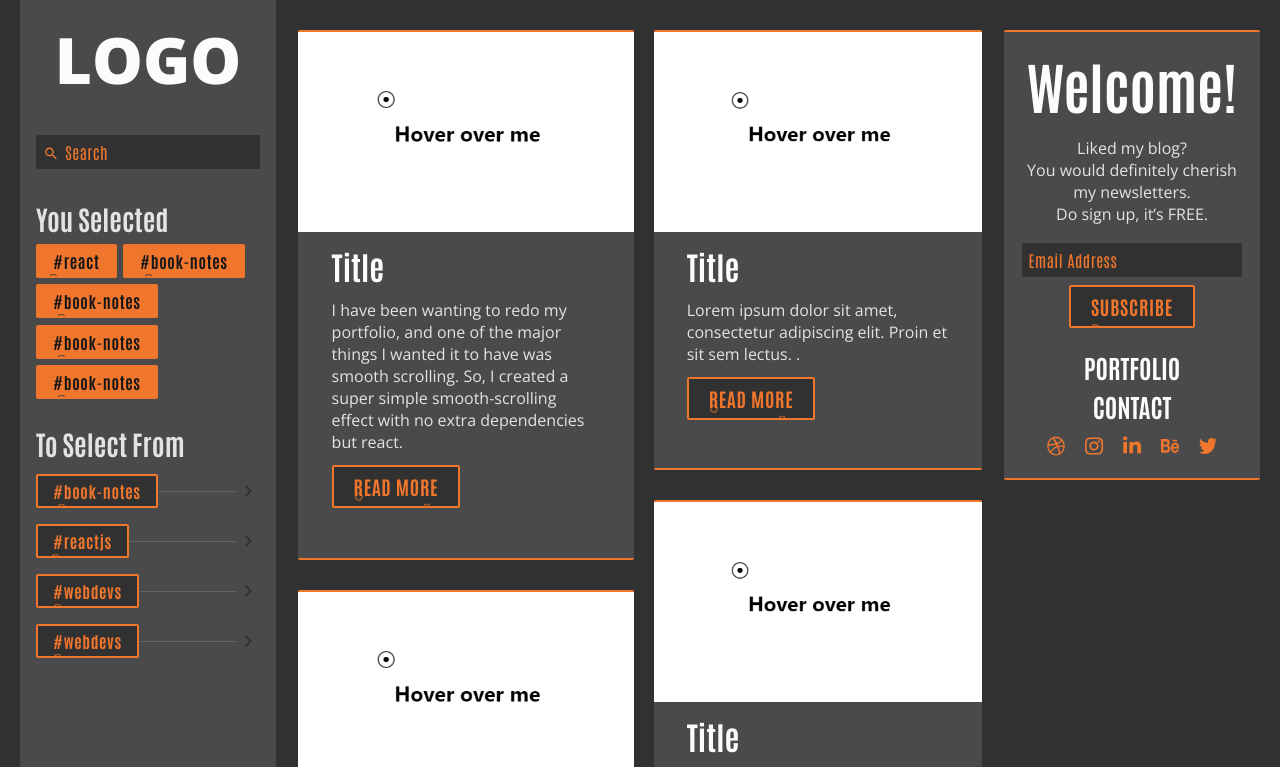
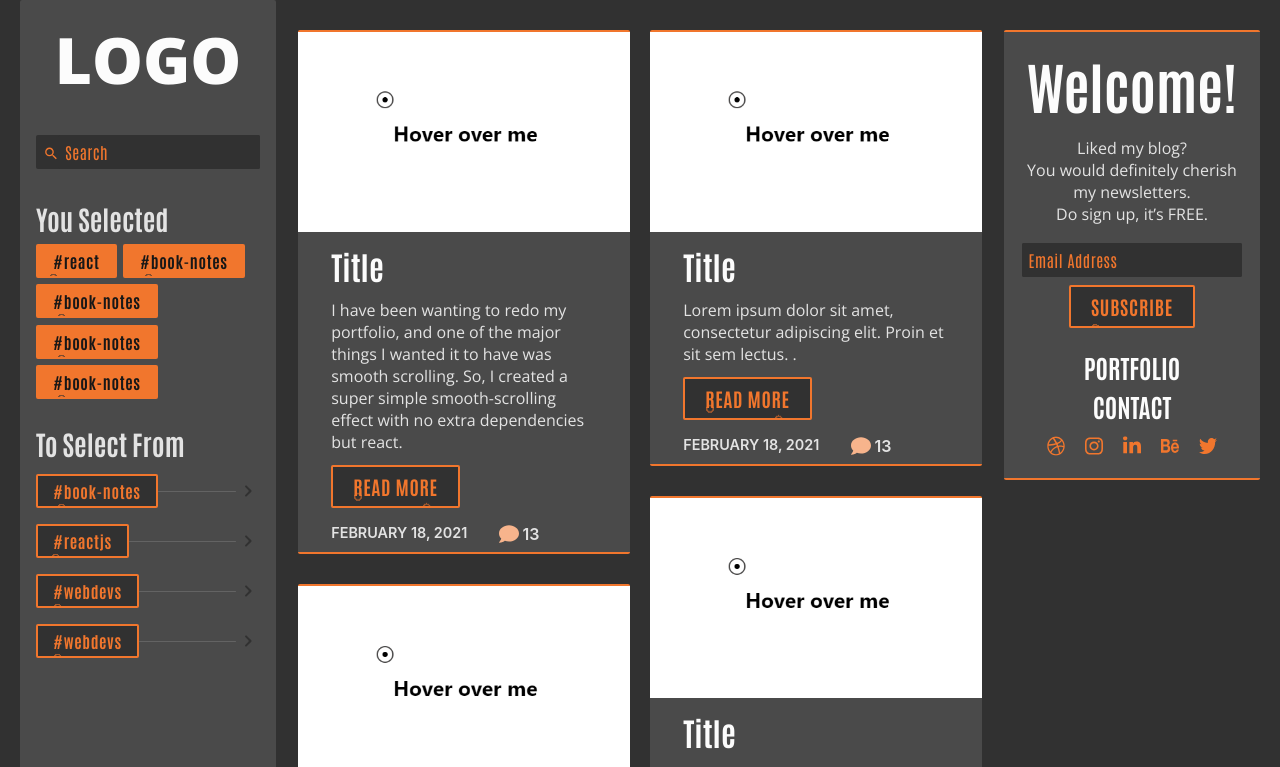
Before and after one commit to holdmypotion/portfolio-v2, a Next.js app: page /blog in a window 1280 px wide. Shown: the top 767 px of the page. Built offline with nearby package versions, Linux system fonts and the light colour scheme.

Commit message:
Added footer to blog thumb and adjusted the sizes of blogthumbs

```diff
--- a/components/blog/mainContent/blogThumb.js
+++ b/components/blog/mainContent/blogThumb.js
@@ -1,10 +1,14 @@
 import Image from 'next/image';
+import Link from 'next/link';
 import {
   BTContainer,
   BTContent,
   BTHeading,
   BTImageContainer,
   BTPara,
+  Comment,
+  Date,
+  Footer,
 } from '../../../styles/blog/blogsStyles';
 import { Button, Flex } from '../../../styles/blog/globalStyles';
 
@@ -21,6 +25,30 @@ export default function BlogThumb({ type, para }) {
           <div>
             <Button>Read More</Button>
           </div>
+          <Footer>
+            <Date>FEBRUARY 18, 2021</Date>
+            <Link href='/'>
+              <a>
+                <Comment>
+                  <Flex center>
+                    <svg
+                      width='20'
+                      height='20'
+                      viewBox='0 0 15 15'
+                      fill='none'
+                      xmlns='http://www.w3.org/2000/svg'
+                    >
+                      <path
+                        d='M7.5 0.9375C3.35742 0.9375 0 3.66504 0 7.03125C0 8.48437 0.626953 9.81445 1.66992 10.8604C1.30371 12.3369 0.0791016 13.6523 0.0644531 13.667C0 13.7344 -0.0175781 13.834 0.0205078 13.9219C0.0585937 14.0098 0.140625 14.0625 0.234375 14.0625C2.17676 14.0625 3.63281 13.1309 4.35352 12.5566C5.31152 12.917 6.375 13.125 7.5 13.125C11.6426 13.125 15 10.3975 15 7.03125C15 3.66504 11.6426 0.9375 7.5 0.9375Z'
+                        fill='#F7B48C'
+                      />
+                    </svg>
+                    <span>13</span>
+                  </Flex>
+                </Comment>
+              </a>
+            </Link>
+          </Footer>
         </BTContent>
       </Flex>
     </BTContainer>
--- a/components/blog/mainContent/blogs.js
+++ b/components/blog/mainContent/blogs.js
@@ -20,19 +20,19 @@ export default function Blogs() {
             sit sem lectus. Pellentesque orci sed ut leo sollicitudin eleifend.
             Magna congue dignissim blandit malesuada quis.... Lorem ipsum dolor sit amet, consectetur adipiscing elit. Proin et
             sit sem lectus. Pellentesque orci sed ut leo sollicitudin eleifend.
-            Magna congue dignissim blandit malesuada quis....'
+            ....'
       />
       <BlogThumb
         type='medium'
         para='Lorem ipsum dolor sit amet, consectetur adipiscing elit. Proin et
             sit sem lectus. Pellentesque orci sed ut leo sollicitudin eleifend.
-            Magna congue dignissim blandit malesuada quis....'
+            Magna congue dignissim blandit malesuada quis Magna congue dignissim ....'
       />
       <BlogThumb
         type='medium'
         para='Lorem ipsum dolor sit amet, consectetur adipiscing elit. Proin et
             sit sem lectus. Pellentesque orci sed ut leo sollicitudin eleifend.
-            Magna congue dignissim blandit malesuada quis....'
+            Magna congue dignissim blandit malesuada quis Magna congue dignissim....'
       />
       <BlogThumb
         type='small'
--- a/components/blog/mainContent/mainContent.js
+++ b/components/blog/mainContent/mainContent.js
@@ -2,7 +2,7 @@ import { Container } from '../../../styles/blog/globalStyles';
 import { ContentContainer } from '../../../styles/blog/mainContentStyles';
 import Blogs from './blogs';
 
-export default function () {
+export default function mainContent() {
   return (
     <Container>
       <ContentContainer>
--- a/styles/blog/blogsStyles.js
+++ b/styles/blog/blogsStyles.js
@@ -4,7 +4,6 @@ export const Container = styled.div`
   margin: 0;
   padding: 0;
   display: grid;
-  grid-auto-rows: 10px;
   justify-content: center;
   grid-template-columns: auto auto auto;
 
@@ -33,17 +32,17 @@ export const BTContainer = styled.div`
   ${props =>
     props.type === 'small' &&
     css`
-      grid-row-end: span 47;
+      grid-row-end: span 40;
     `}
   ${props =>
     props.type === 'medium' &&
     css`
-      grid-row-end: span 56;
+      grid-row-end: span 50;
     `};
   ${props =>
     props.type === 'large' &&
     css`
-      grid-row-end: span 71;
+      grid-row-end: span 58;
     `}
 `;
 
@@ -56,6 +55,7 @@ export const BTImageContainer = styled.div`
 export const BTContent = styled.div`
   max-width: 80%;
   margin: 0 auto;
+  position: relative;
 `;
 
 export const BTHeading = styled.h3`
@@ -70,3 +70,23 @@ export const BTPara = styled.p`
   padding-bottom: 0.8rem;
   font-size: 1rem;
 `;
+
+export const Footer = styled.div`
+  display: flex;
+  padding-top: 1rem;
+  padding-bottom: 0.5rem;
+`;
+
+export const Date = styled.span`
+  font-weight: 600;
+  font-size: 0.9rem;
+`;
+
+export const Comment = styled.div`
+  padding-left: 2rem;
+
+  & span {
+    padding-left: 0.2rem;
+    font-weight: 600;
+  }
+`;
```
